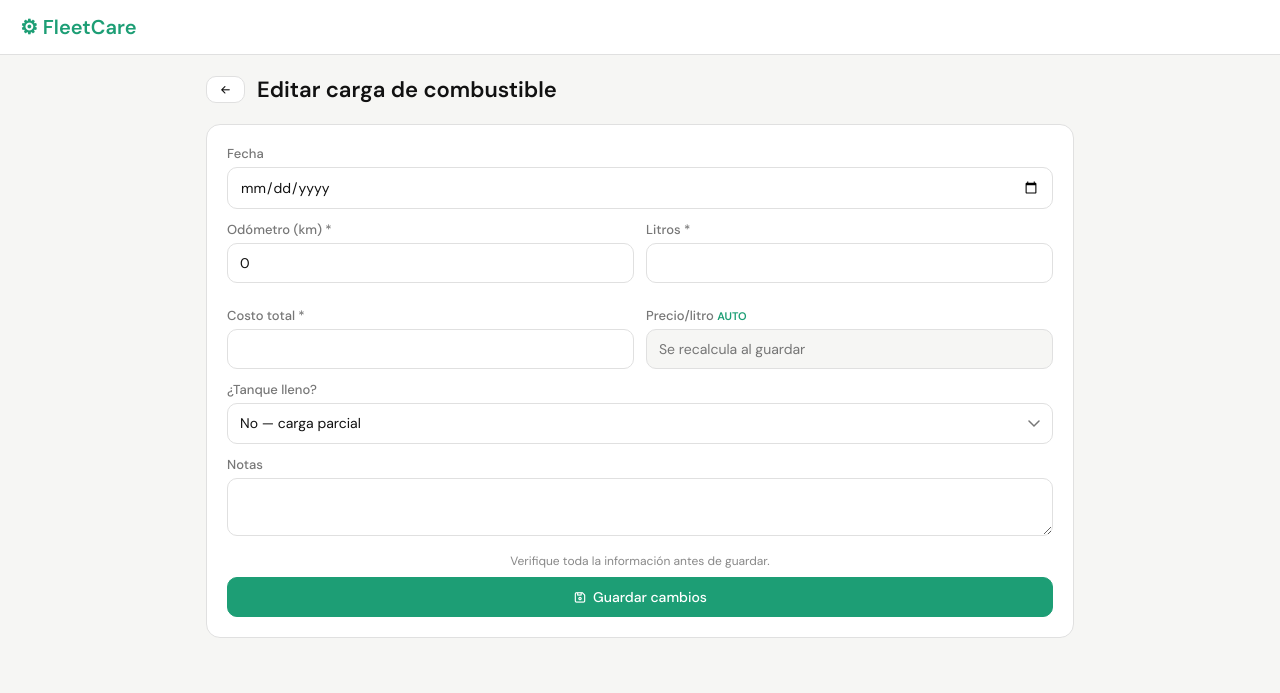
After one commit to rtrujillo62/fleetcare-server, a Flask app: template templates/editar_combustible.html in a window 1280 px wide. The commit adds this page. Shown: the top 693 px of the page. Run offline with Flask 3, Linux system fonts and the light colour scheme; the template is opened without the code that fills it, so the values that code supplies are empty.

Commit message:
Editar y eliminar cargas de combustible

```diff
--- a/app.py
+++ b/app.py
@@ -648,6 +648,71 @@ def registrar_combustible(vid):
     db.session.commit()
     return redirect(url_for('ver_vehiculo', vid=vid))
 
+@app.route('/usuario/combustible/<int:cid>/editar', methods=['GET','POST'])
+@login_requerido
+def editar_combustible(cid):
+    u = usuario_actual()
+    c = RegistroCombustible.query.get_or_404(cid)
+    v = Vehiculo.query.get_or_404(c.vehiculo_id)
+    if v.usuario_id != u.id and u.rol != 'admin':
+        return redirect(url_for('dashboard_usuario'))
+    if request.method == 'POST':
+        fecha_str = request.form.get('fecha')
+        odo = float(request.form.get('odometro',0) or 0)
+        litros = float(request.form.get('litros',0) or 0)
+        costo = float(request.form.get('costo',0) or 0) or None
+        fecha = datetime.strptime(fecha_str, '%Y-%m-%d').date() if fecha_str else c.fecha
+        # Validar contra la lectura anterior (excluyendo esta carga)
+        lec = LecturaOdo.query.filter_by(vehiculo_id=v.id, odometro=c.odometro, fecha=c.fecha, fuente='combustible').first()
+        otras = LecturaOdo.query.filter(LecturaOdo.vehiculo_id==v.id)
+        if lec:
+            otras = otras.filter(LecturaOdo.id != lec.id)
+        previas = [x.odometro for x in otras.all() if x.odometro is not None and x.odometro <= c.odometro]
+        odo_prev = max(previas) if previas else 0
+        if odo < odo_prev:
+            return render_template('editar_combustible.html', c=c, v=v,
+                error=f'El odómetro ({int(odo):,} km) es menor a la lectura anterior ({int(odo_prev):,} km). Por favor verifique.')
+        if v.kml_esperado and v.capacidad_tanque and odo_prev:
+            max_posible = odo_prev + (v.kml_esperado * v.capacidad_tanque)
+            if odo > max_posible:
+                return render_template('editar_combustible.html', c=c, v=v,
+                    error=f'El odómetro ({int(odo):,} km) parece incorrecto. El máximo posible desde la lectura anterior es {int(max_posible):,} km.')
+        c.fecha = fecha
+        c.odometro = odo
+        c.litros = litros
+        c.costo = costo
+        c.precio_litro = round(costo/litros, 3) if costo and litros else None
+        c.tanque_lleno = request.form.get('tanque_lleno') == '1'
+        c.notas = request.form.get('notas','')
+        if lec:
+            lec.odometro = odo
+            lec.fecha = fecha
+        todas = [x.odometro for x in LecturaOdo.query.filter_by(vehiculo_id=v.id).all() if x.odometro is not None]
+        if todas:
+            v.odometro = max(todas)
+        db.session.commit()
+        return redirect(url_for('ver_vehiculo', vid=v.id))
+    return render_template('editar_combustible.html', c=c, v=v, error=None)
+
+@app.route('/usuario/combustible/<int:cid>/eliminar', methods=['POST'])
+@login_requerido
+def eliminar_combustible(cid):
+    u = usuario_actual()
+    c = RegistroCombustible.query.get_or_404(cid)
+    v = Vehiculo.query.get_or_404(c.vehiculo_id)
+    if v.usuario_id != u.id and u.rol != 'admin':
+        return redirect(url_for('dashboard_usuario'))
+    lec = LecturaOdo.query.filter_by(vehiculo_id=v.id, odometro=c.odometro, fecha=c.fecha, fuente='combustible').first()
+    if lec:
+        db.session.delete(lec)
+    db.session.delete(c)
+    db.session.flush()
+    todas = [x.odometro for x in LecturaOdo.query.filter_by(vehiculo_id=v.id).all() if x.odometro is not None]
+    if todas:
+        v.odometro = max(todas)
+    db.session.commit()
+    return redirect(url_for('ver_vehiculo', vid=v.id))
+
 @app.route('/usuario/vehiculo/<int:vid>/odometro', methods=['POST'])
 @login_requerido
 def actualizar_odometro(vid):
--- /dev/null
+++ b/templates/editar_combustible.html
@@ -0,0 +1,35 @@
+{% extends "base.html" %}
+{% block title %} — Editar combustible{% endblock %}
+{% block content %}
+<div class="container">
+  <div style="display:flex;align-items:center;gap:12px;margin-bottom:20px">
+    <a href="/usuario/vehiculo/{{ v.id }}" class="btn btn-sm"><i class="ti ti-arrow-left"></i></a>
+    <h1 style="font-size:22px;font-weight:700">Editar carga de combustible</h1>
+  </div>
+  {% if error %}
+  <div style="background:var(--redbg);color:var(--red);border:1px solid #F3C6C6;border-radius:10px;padding:10px 14px;font-size:13px;margin-bottom:16px">{{ error }}</div>
+  {% endif %}
+  <div class="card">
+    <form method="POST">
+      <label>Fecha</label><input type="date" name="fecha" value="{{ c.fecha.strftime('%Y-%m-%d') }}">
+      <div style="display:grid;grid-template-columns:1fr 1fr;gap:12px">
+        <div><label>Odómetro (km) *</label><input type="number" name="odometro" value="{{ c.odometro|int }}" required></div>
+        <div><label>Litros *</label><input type="number" name="litros" value="{{ c.litros }}" step="0.001" required></div>
+        <div><label>Costo total *</label><input type="number" name="costo" value="{{ c.costo or '' }}" step="0.01" required></div>
+        <div><label>Precio/litro <span style="font-size:11px;color:var(--g);font-weight:600">AUTO</span></label>
+          <input type="text" readonly style="background:#f6f6f4;color:#777" value="{% if c.precio_litro %}{{ '%.3f'|format(c.precio_litro) }}{% endif %}" placeholder="Se recalcula al guardar">
+        </div>
+      </div>
+      <label>¿Tanque lleno?</label>
+      <select name="tanque_lleno">
+        <option value="1" {% if c.tanque_lleno %}selected{% endif %}>Sí — tanque lleno</option>
+        <option value="0" {% if not c.tanque_lleno %}selected{% endif %}>No — carga parcial</option>
+      </select>
+      <label>Notas</label>
+      <textarea name="notas" rows="2">{{ c.notas or '' }}</textarea>
+      <p style="font-size:12px;color:#888;text-align:center;margin-bottom:8px">Verifique toda la información antes de guardar.</p>
+      <button type="submit" class="btn btn-green" style="width:100%;justify-content:center"><i class="ti ti-device-floppy"></i> Guardar cambios</button>
+    </form>
+  </div>
+</div>
+{% endblock %}
```
Also changed, not shown: templates/vehiculo_detalle.html (+7 -1 lines).
